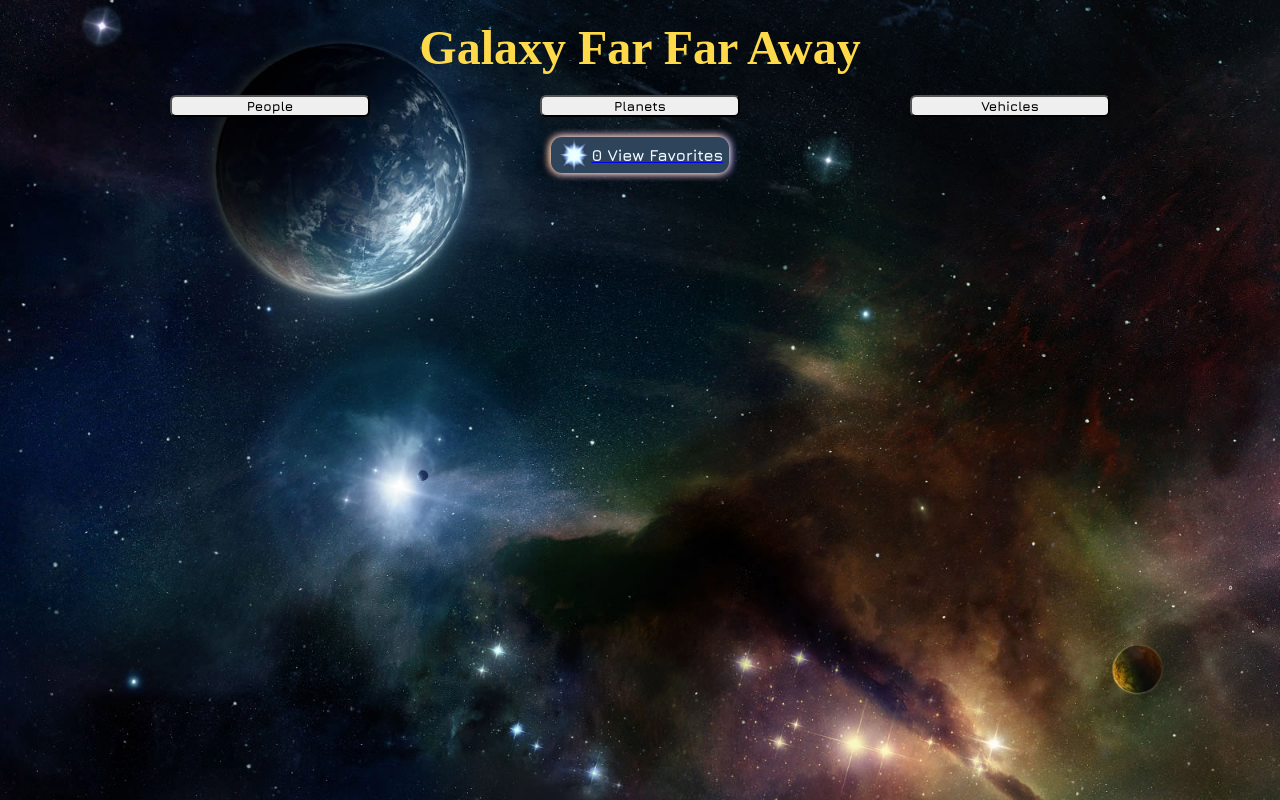
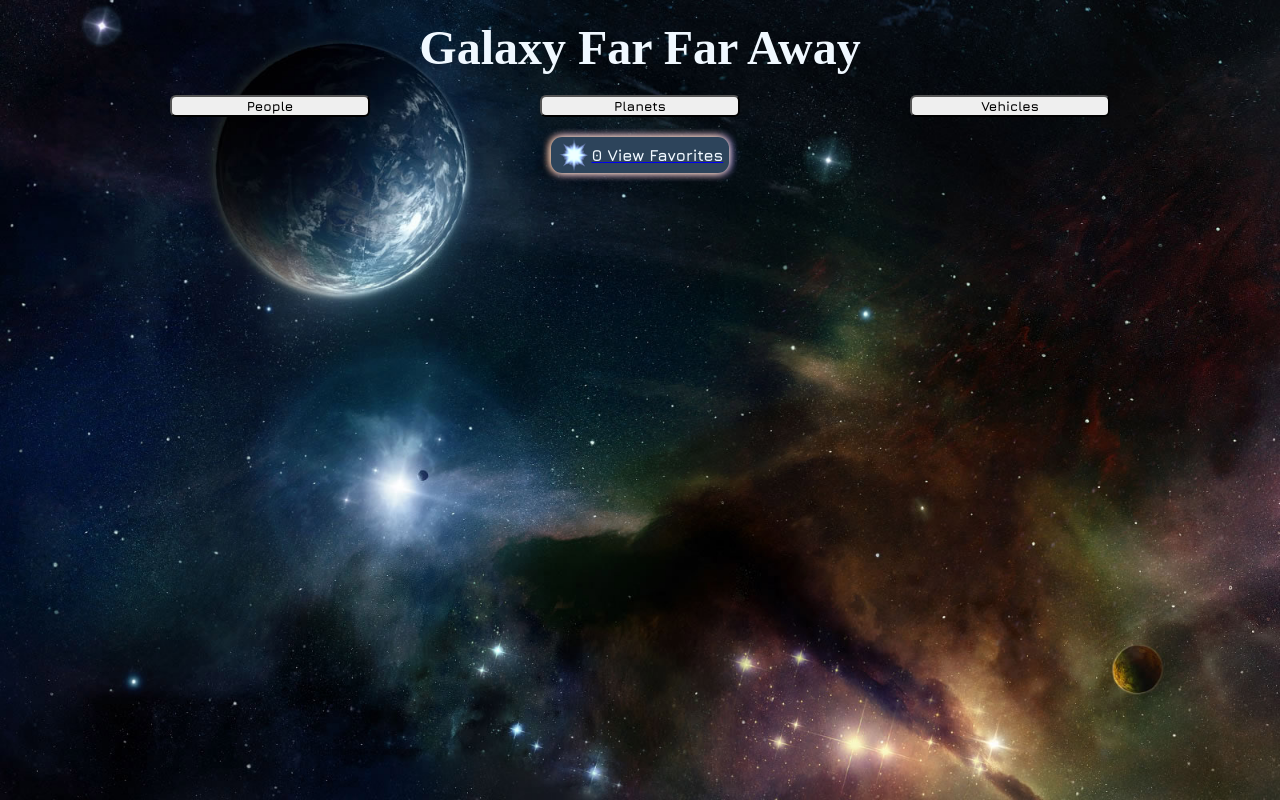
Before and after one commit to SamanthaLFreeman/GalaxyFarFarAway, a React (Create React App) app: page / in a window 1280 px wide. Built offline with nearby package versions, Linux system fonts and the light colour scheme; no server answers; a web font is replaced by a local one.

Commit message:
Change header color and refactor lines from App

```diff
--- a/src/components/App/App.scss
+++ b/src/components/App/App.scss
@@ -13,11 +13,9 @@
 
 @import url("https://fonts.googleapis.com/css?family=Jura:500,700&display=swap");
 
-$star-wars-font-color: #feda4a;
+$star-wars-font-color: aliceblue;
 
 main {
-  // margin: 0;
-  // padding: 0;
   background-image: url("../../Images/space\ wallpaper.jpg");
   background-repeat: no-repeat;
   font-family: "Jura", sans-serif;
```
